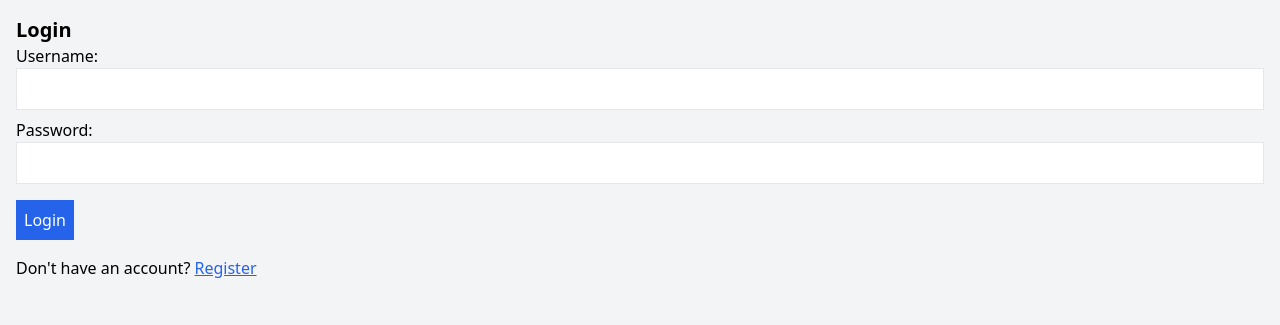
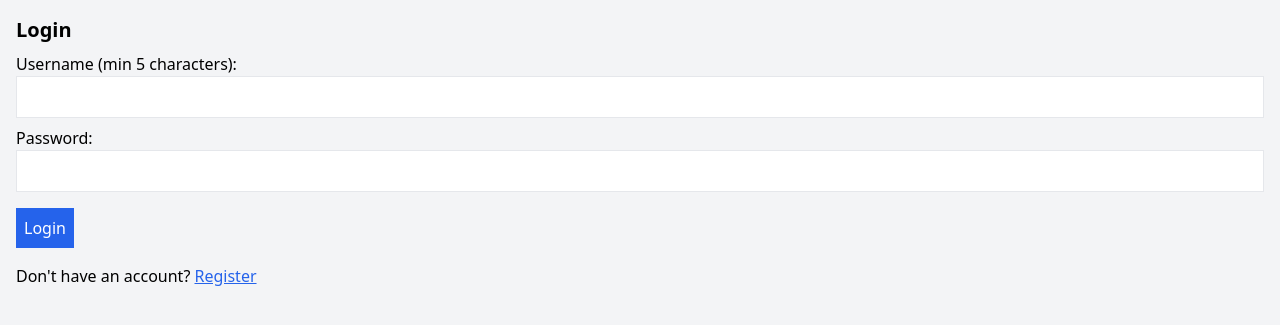
Before and after one commit to nupurptrd/Exam-System, a PHP site: page /login.php in a window 1280 px wide. Shown: the top 325 px of the page. Run offline with PHP 8.4, Linux system fonts and the light colour scheme; some libraries are stand-ins or nearby versions.

Commit message:
username and password constraints

```diff
--- a/login.php
+++ b/login.php
@@ -42,10 +42,10 @@ if ($_SERVER['REQUEST_METHOD'] == 'POST') {
             <h2 id="login-heading" class="text-xl font-bold">Login</h2>
             <?php if (isset($error)) echo "<p class='text-red-500' role='alert'>$error</p>"; ?>
             <form method="POST" aria-label="Login form">
-                <label for="username" class="block">Username:</label>
-                <input type="text" id="username" name="username" required class="border p-2 w-full" aria-required="true">
+                <label for="username"class="block mt-2">Username (min 5 characters):</label>
+                <input type="text" id="username" name="username" minlength="5" required title="Username must be at least 5 characters long" required class="border p-2 w-full">
                 <label for="password" class="block mt-2">Password:</label>
-                <input type="password" id="password" name="password" required class="border p-2 w-full" aria-required="true">
+                <input type="password" id="password" name="password" minlength="5" maxlength="225"required title="password must be at least 8 characters long" required class="border p-2 w-full" >
                 <button type="submit" class="bg-blue-600 text-white p-2 mt-4">Login</button>
             </form>
             <p class="mt-4">Don't have an account? <a href="register.php" class="text-blue-600 underline">Register</a></p>
```
